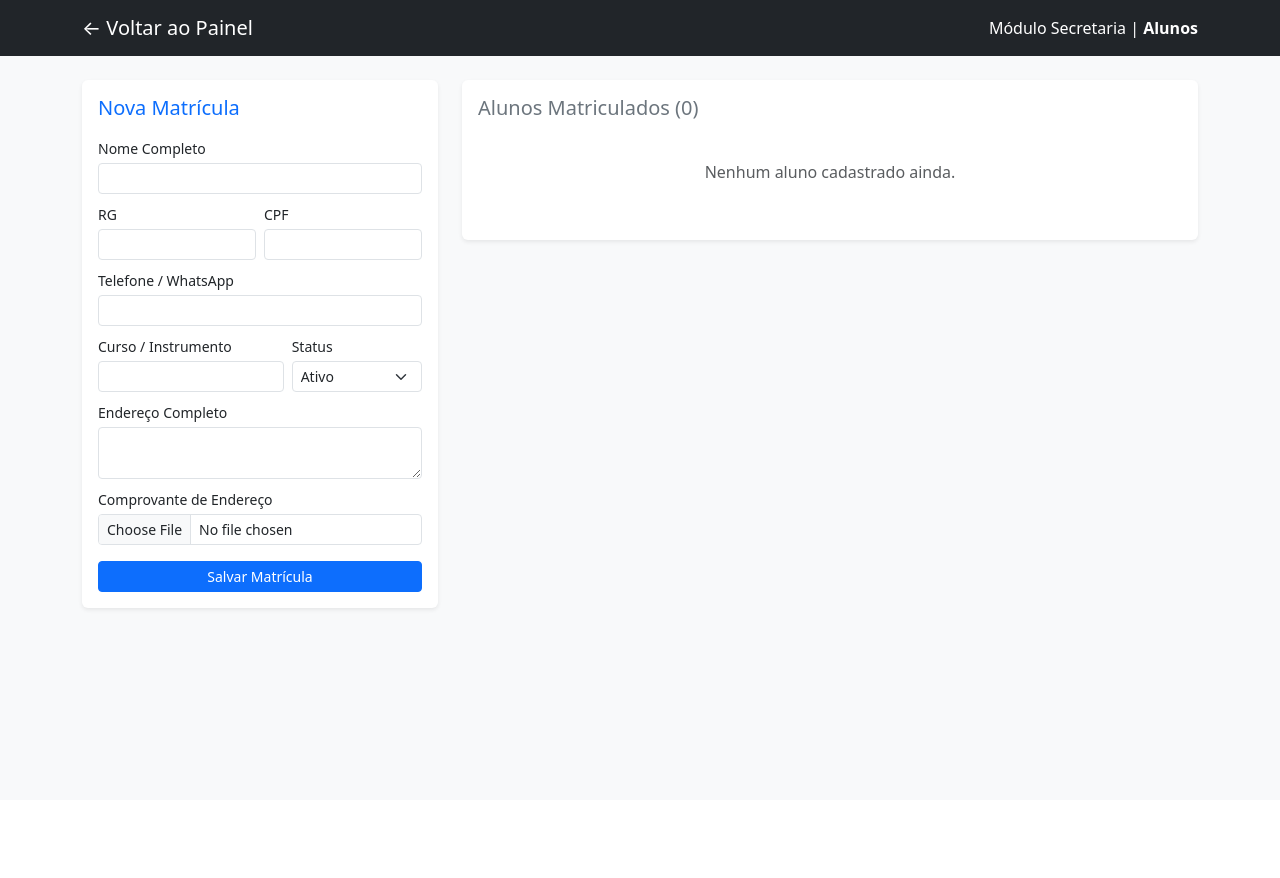
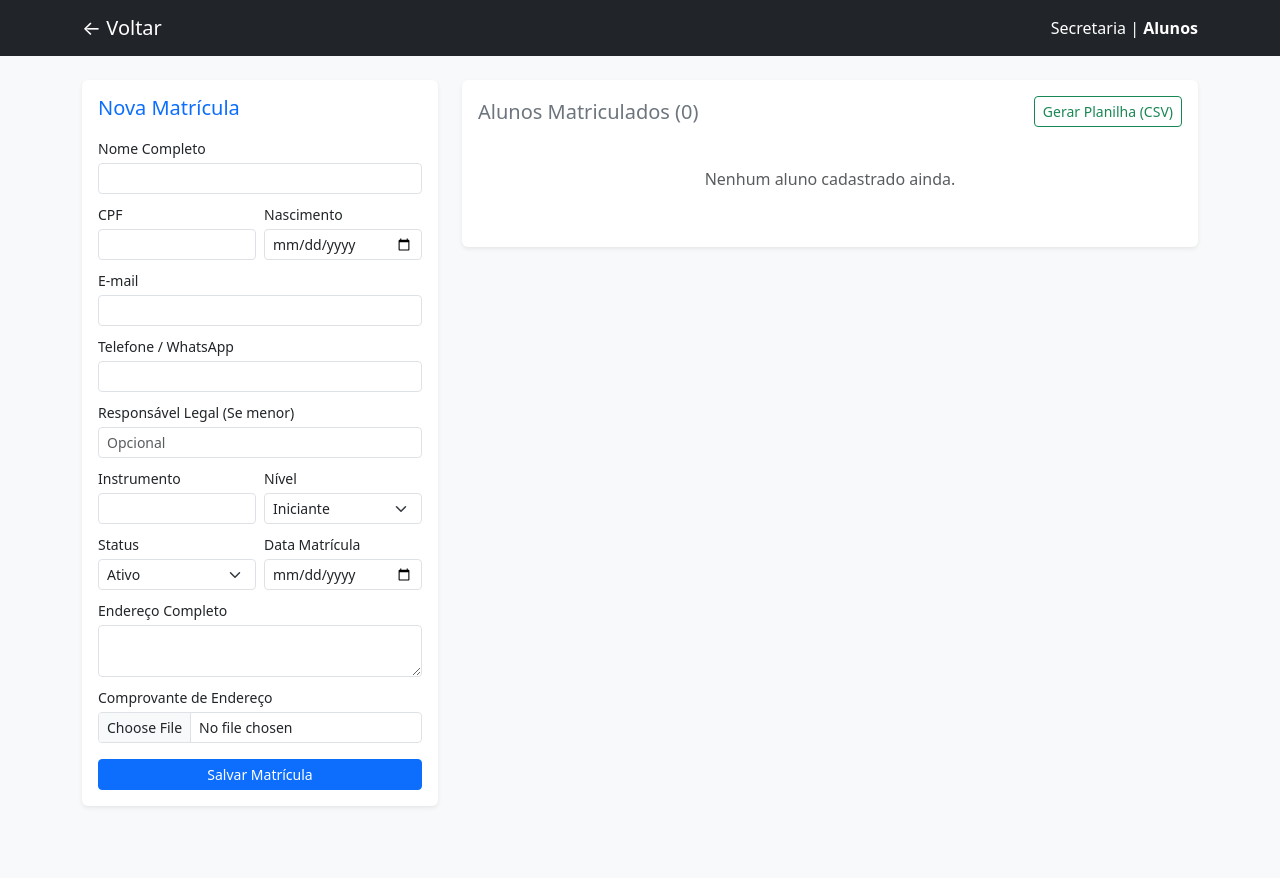
Before and after one commit to Casademusicacambuci/escola_musica, a Flask app: page /secretaria/alunos in a window 1280 px wide. Before the commit the page ends 611 px from the top, so only its background shows below. Run offline with Flask 3, Linux system fonts and the light colour scheme; the visitor is signed in with stand-in values (Sample User, id 1).

Commit message:
Refactor aluno registration form and table layout

```diff
--- a/templates/alunos.html
+++ b/templates/alunos.html
@@ -8,11 +8,10 @@
 </head>
 <body class="bg-light">
 
-    <!-- Barra de Navegação -->
     <nav class="navbar navbar-expand-lg navbar-dark bg-dark mb-4">
         <div class="container">
-            <a class="navbar-brand" href="/dashboard">&larr; Voltar ao Painel</a>
-            <span class="navbar-text text-white">Módulo Secretaria | <strong>Alunos</strong></span>
+            <a class="navbar-brand" href="/dashboard">&larr; Voltar</a>
+            <span class="navbar-text text-white">Secretaria | <strong>Alunos</strong></span>
         </div>
     </nav>
 
@@ -21,44 +20,69 @@
         {% with messages = get_flashed_messages() %}
           {% if messages %}
             {% for message in messages %}
-              <div class="alert alert-info text-center" role="alert">
-                {{ message }}
-              </div>
+              <div class="alert alert-info text-center" role="alert">{{ message }}</div>
             {% endfor %}
           {% endif %}
         {% endwith %}
 
         <div class="row">
-            <!-- Formulário de Nova Matrícula -->
+            <!-- Formulário Completo -->
             <div class="col-lg-4 mb-4">
                 <div class="card shadow-sm border-0">
                     <div class="card-body">
                         <h5 class="card-title mb-3 text-primary">Nova Matrícula</h5>
                         <form method="POST" action="/secretaria/alunos" enctype="multipart/form-data">
+
                             <div class="mb-2">
                                 <label class="form-label small mb-1">Nome Completo</label>
                                 <input type="text" class="form-control form-control-sm" name="nome" required>
                             </div>
+
                             <div class="row g-2 mb-2">
-                                <div class="col-6">
-                                    <label class="form-label small mb-1">RG</label>
-                                    <input type="text" class="form-control form-control-sm" name="rg" required>
-                                </div>
                                 <div class="col-6">
                                     <label class="form-label small mb-1">CPF</label>
                                     <input type="text" class="form-control form-control-sm" name="cpf" required>
                                 </div>
+                                <div class="col-6">
+                                    <label class="form-label small mb-1">Nascimento</label>
+                                    <input type="date" class="form-control form-control-sm" name="data_nascimento">
+                                </div>
                             </div>
+
+                            <div class="mb-2">
+                                <label class="form-label small mb-1">E-mail</label>
+                                <input type="email" class="form-control form-control-sm" name="email">
+                            </div>
+
                             <div class="mb-2">
                                 <label class="form-label small mb-1">Telefone / WhatsApp</label>
                                 <input type="text" class="form-control form-control-sm" name="telefone" required>
                             </div>
+
+                            <div class="mb-2">
+                                <label class="form-label small mb-1">Responsável Legal (Se menor)</label>
+                                <input type="text" class="form-control form-control-sm" name="responsavel" placeholder="Opcional">
+                            </div>
+
                             <div class="row g-2 mb-2">
-                                <div class="col-7">
-                                    <label class="form-label small mb-1">Curso / Instrumento</label>
+                                <div class="col-6">
+                                    <label class="form-label small mb-1">Instrumento</label>
                                     <input type="text" class="form-control form-control-sm" name="curso" required>
                                 </div>
-                                <div class="col-5">
+                                <div class="col-6">
+                                    <label class="form-label small mb-1">Nível</label>
+                                    <select class="form-select form-select-sm" name="nivel" required>
+                                        <option value="Iniciante">Iniciante</option>
+                                        <option value="Básico">Básico</option>
+                                        <option value="Intermediário">Intermediário</option>
+                                        <option value="Avançado">Avançado</option>
+                                        <option value="Profissional">Profissional</option>
+                                    </select>
+                                </div>
+                            </div>
+
+                            <div class="row g-2 mb-2">
+                                <div class="col-6">
                                     <label class="form-label small mb-1">Status</label>
                                     <select class="form-select form-select-sm" name="status" required>
                                         <option value="Ativo" selected>Ativo</option>
@@ -66,15 +90,22 @@
                                         <option value="Cancelado">Cancelado</option>
                                     </select>
                                 </div>
+                                <div class="col-6">
+                                    <label class="form-label small mb-1">Data Matrícula</label>
+                                    <input type="date" class="form-control form-control-sm" name="data_matricula" required>
+                                </div>
                             </div>
+
                             <div class="mb-2">
                                 <label class="form-label small mb-1">Endereço Completo</label>
                                 <textarea class="form-control form-control-sm" name="endereco" rows="2" required></textarea>
                             </div>
+
                             <div class="mb-3">
                                 <label class="form-label small mb-1">Comprovante de Endereço</label>
                                 <input class="form-control form-control-sm" type="file" name="comprovante">
                             </div>
+
                             <div class="d-grid">
                                 <button type="submit" class="btn btn-primary btn-sm">Salvar Matrícula</button>
                             </div>
@@ -83,32 +114,36 @@
                 </div>
             </div>
 
-            <!-- Tabela de Alunos Cadastrados -->
+            <!-- Tabela e Exportação -->
             <div class="col-lg-8">
                 <div class="card shadow-sm border-0">
                     <div class="card-body">
-                        <h5 class="card-title mb-3 text-secondary">Alunos Matriculados ({{ alunos|length }})</h5>
+                        <div class="d-flex justify-content-between align-items-center mb-3">
+                            <h5 class="card-title text-secondary mb-0">Alunos Matriculados ({{ alunos|length }})</h5>
+                            <!-- BOTÃO DE GERAR CSV -->
+                            <a href="/secretaria/alunos/csv" class="btn btn-outline-success btn-sm">Gerar Planilha (CSV)</a>
+                        </div>
 
                         {% if not alunos %}
                             <p class="text-muted text-center py-4">Nenhum aluno cadastrado ainda.</p>
                         {% else %}
                             <div class="table-responsive">
-                                <table class="table table-sm table-hover align-middle" style="font-size: 0.9rem;">
+                                <table class="table table-sm table-hover align-middle" style="font-size: 0.85rem;">
                                     <thead class="table-dark">
                                         <tr>
                                             <th>Nome</th>
                                             <th>Curso</th>
+                                            <th>Nível</th>
                                             <th>Status</th>
                                             <th>Telefone</th>
-                                            <th>CPF</th>
-                                            <th>Anexo</th>
                                         </tr>
                                     </thead>
                                     <tbody>
                                         {% for aluno in alunos %}
                                         <tr>
-                                            <td><strong>{{ aluno.nome }}</strong></td>
+                                            <td><strong>{{ aluno.nome }}</strong><br><small class="text-muted">{{ aluno.email }}</small></td>
                                             <td><span class="badge bg-secondary">{{ aluno.curso }}</span></td>
+                                            <td>{{ aluno.nivel }}</td>
                                             <td>
                                                 {% if aluno.status == 'Ativo' %}
                                                     <span class="badge bg-success">Ativo</span>
@@ -119,14 +154,6 @@
                                                 {% endif %}
                                             </td>
                                             <td>{{ aluno.telefone }}</td>
-                                            <td>{{ aluno.cpf }}</td>
-                                            <td>
-                                                {% if aluno.comprovante_endereco %}
-                                                    <a href="{{ url_for('static', filename=aluno.comprovante_endereco) }}" target="_blank" class="btn btn-outline-dark btn-xs py-0 px-1" style="font-size: 0.75rem;">Ver</a>
-                                                {% else %}
-                                                    <span class="text-muted small">N/A</span>
-                                                {% endif %}
-                                            </td>
                                         </tr>
                                         {% endfor %}
                                     </tbody>
```
